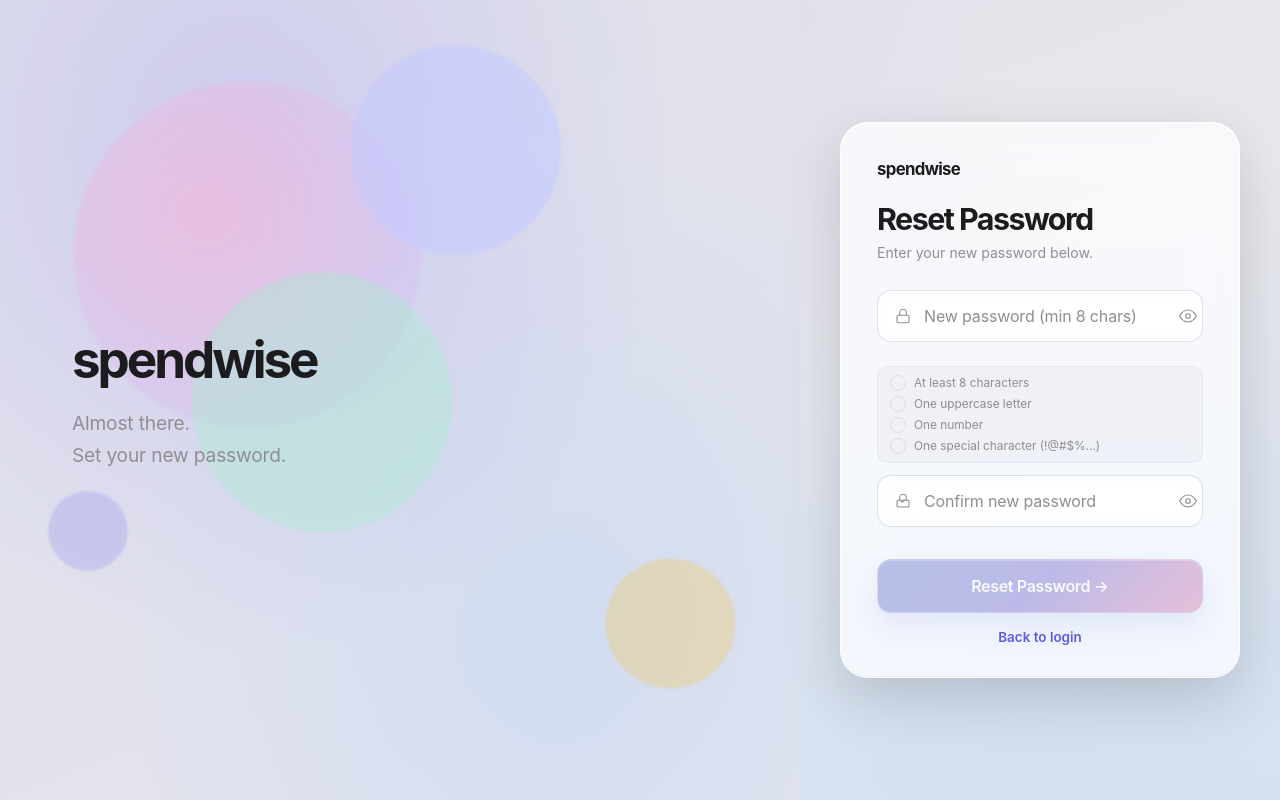
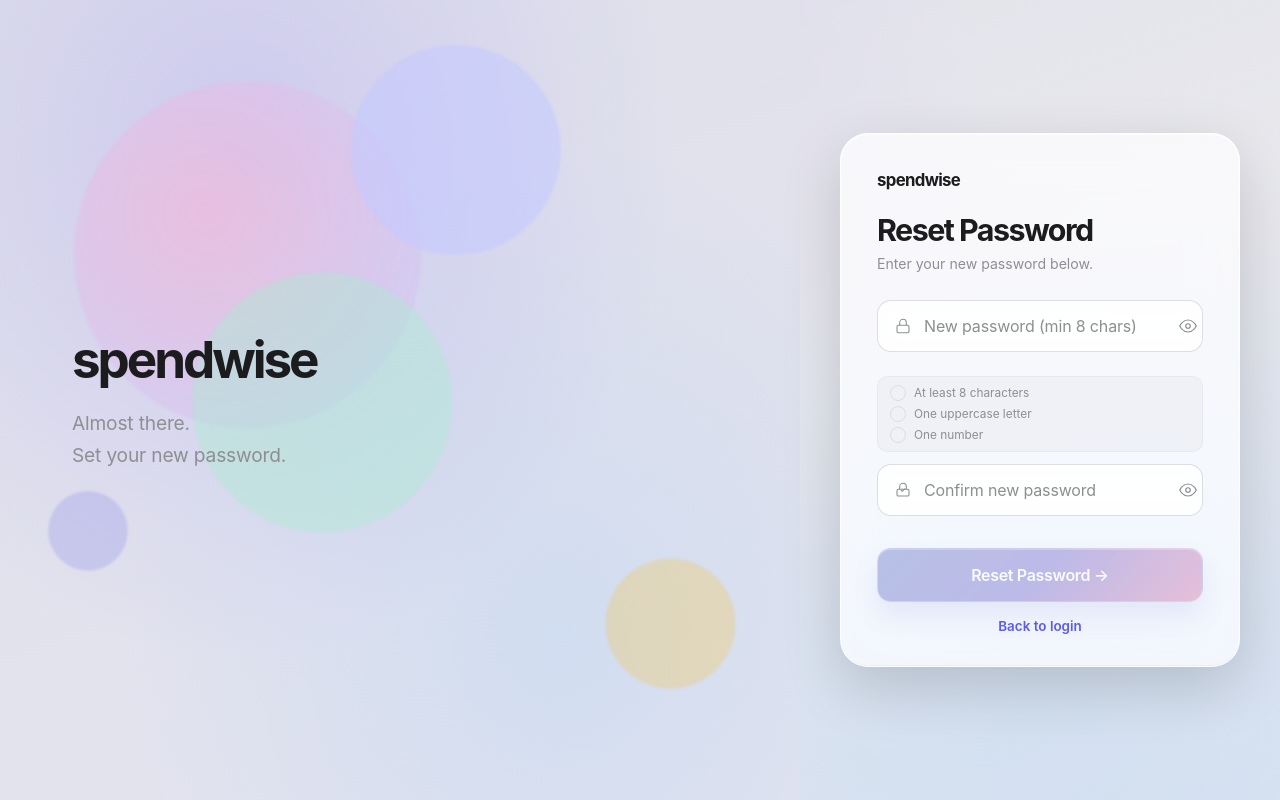
Before and after one commit to Manixhor/spendwise, a Django app: template templates/login/forgot_password_reset.html in a window 1280 px wide. Run offline with Django 5.2, Linux system fonts and the light colour scheme; the template is opened without the code that fills it, so the values that code supplies are empty.

Commit message:
updated conditions

```diff
--- a/templates/login/forgot_password_reset.html
+++ b/templates/login/forgot_password_reset.html
@@ -63,10 +63,6 @@
         <span class="su-req-icon"></span>
         <span>One number</span>
       </div>
-      <div class="su-req" id="rpReqSpec">
-        <span class="su-req-icon"></span>
-        <span>One special character (!@#$%...)</span>
-      </div>
     </div>
 
     <div class="field-group {% if errors.confirm_password %}field-error{% endif %}" id="rpConfirmGroup">
@@ -116,7 +112,6 @@
   var reqLen      = document.getElementById('rpReqLen');
   var reqUpper    = document.getElementById('rpReqUpper');
   var reqNum      = document.getElementById('rpReqNum');
-  var reqSpec     = document.getElementById('rpReqSpec');
   var pwGroup     = document.getElementById('rpPwGroup');
   var confirmGroup = document.getElementById('rpConfirmGroup');
   var pwMsg       = document.getElementById('rpPwMsg');
@@ -153,7 +148,6 @@
       setReq(reqLen, false);
       setReq(reqUpper, false);
       setReq(reqNum, false);
-      setReq(reqSpec, false);
       pwValid = false;
       pwGroup.classList.remove('su-fg-ok', 'su-fg-err');
       pwMsg.textContent = '';
@@ -171,7 +165,6 @@
     setReq(reqLen, hasLen);
     setReq(reqUpper, hasUpper);
     setReq(reqNum, hasNum);
-    setReq(reqSpec, hasSpec);
 
     pwValid = hasLen && hasUpper && hasNum;
     pwGroup.classList.toggle('su-fg-ok', pwValid);
@@ -183,23 +176,19 @@
       pwMsg.textContent = '';
     }
 
+    /* Strength: 3 required + optional special char bonus */
     var score = (hasLen ? 1 : 0) + (hasUpper ? 1 : 0) + (hasNum ? 1 : 0) + (hasSpec ? 1 : 0);
 
-    if (score <= 1) {
-      strFill.style.width = '25%';
+    if (!pwValid) {
+      strFill.style.width = '20%';
       strFill.style.background = '#ff3b30';
       strLabel.textContent = 'Weak';
       strLabel.style.color = '#ff3b30';
-    } else if (score === 2) {
-      strFill.style.width = '50%';
+    } else if (score === 3) {
+      strFill.style.width = '70%';
       strFill.style.background = '#ff9500';
-      strLabel.textContent = 'Fair';
+      strLabel.textContent = 'Good';
       strLabel.style.color = '#ff9500';
-    } else if (score === 3) {
-      strFill.style.width = '75%';
-      strFill.style.background = '#ffcc00';
-      strLabel.textContent = 'Good';
-      strLabel.style.color = '#cc9900';
     } else {
       strFill.style.width = '100%';
       strFill.style.background = '#34c759';
```
Also changed, not shown: templates/login/signup.html (+6 -17 lines).
